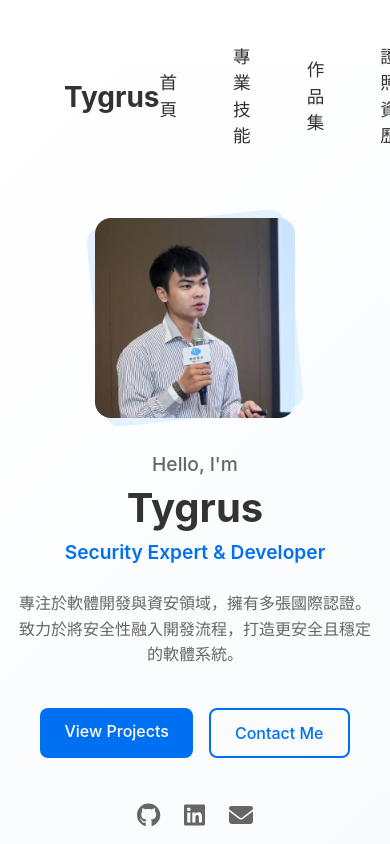
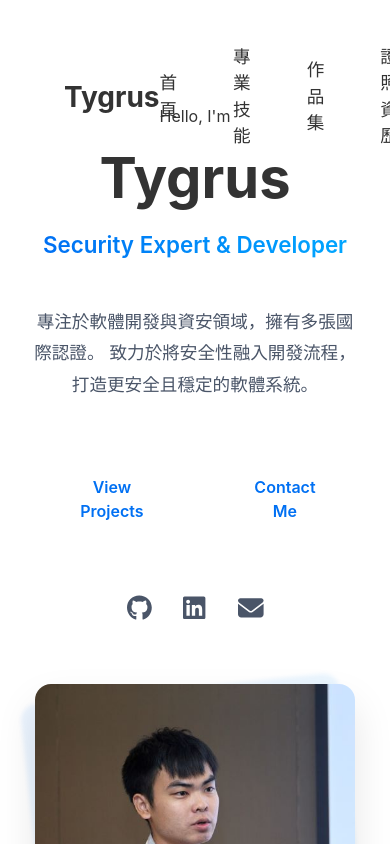
Before and after one commit to Lung-Yu/Lung-Yu.github.io, a React (Vite) app: page / in a window 390 px wide. Shown: the top 844 px of the page. Built offline with nearby package versions, Linux system fonts and the light colour scheme.

Commit message:
調整 Hero 元件的樣式，降低高度、收窄最大寬度，改善排版與響應式設計

```diff
--- a/src/styles/Hero.css
+++ b/src/styles/Hero.css
@@ -1,137 +1,58 @@
 .hero {
     position: relative;
-    min-height: 100vh;
+    min-height: 90vh; /* 稍微降低高度，避免過於空曠 */
     display: flex;
     align-items: center;
     background-color: #ffffff;
-    padding-top: 80px;
-}
-
-.hero-background {
-    position: absolute;
-    inset: 0;
-}
-
-.hero-gradient {
-    position: absolute;
-    inset: 0;
-    background: linear-gradient(135deg, #ffffff 0%, #f8fafc 100%);
-}
-
-.hero-title .greeting {
-    font-size: 1.2rem;
-    color: #666;
-    font-weight: 500;
-    background: none;
-    padding: 0;
+    padding: 60px 0; /* 調整上下間距 */
   }
 
   .hero-content {
     width: 100%;
-    max-width: 1920px;
+    max-width: 1400px; /* 收窄最大寬度 */
     margin: 0 auto;
-    padding: 0 4rem;
+    padding: 0 2rem;
     position: relative;
     z-index: 1;
   }
 
   .hero-grid-container {
     display: grid;
-    grid-template-columns: 1fr 1fr;
-    gap: 4rem;
+    grid-template-columns: 1.2fr 1fr; /* 調整左右比例 */
+    gap: 2rem;
     align-items: center;
   }
 
   .hero-text {
     display: flex;
     flex-direction: column;
-    gap: 1.5rem;
+    gap: 1.25rem;
+    padding-right: 2rem; /* 增加右側間距 */
   }
 
   .hero-title {
-    display: flex;
-    flex-direction: column;
-    gap: 0.5rem;
-}
-
-.greeting {
-    font-size: 1.2rem;
-    color: #666;
-    font-weight: 500;
+    margin-bottom: 0.5rem;
   }
 
   h1 {
-    font-size: 4rem;
-    font-weight: 700;
-    color: #333;
-    line-height: 1.1;
-    margin: 0;
+    font-size: 3.5rem; /* 稍微調整標題大小 */
+    margin: 0.5rem 0;
   }
 
   .role {
-    font-size: 1.5rem;
-    color: #0070f3;
+    font-size: 1.4rem;
+    background: linear-gradient(90deg, #0070f3, #00a6ff);
+    -webkit-background-clip: text;
+    -webkit-text-fill-color: transparent;
     font-weight: 600;
   }
 
   .hero-description {
     font-size: 1.1rem;
-    line-height: 1.6;
-    color: #666;
-    max-width: 540px;
-}
-
-.hero-cta {
-    display: flex;
-    gap: 1rem;
-    margin-top: 1rem;
-}
-
-.btn {
-    padding: 0.8rem 2rem;
-    border-radius: 8px;
-    font-weight: 500;
-    transition: all 0.2s ease;
-    font-size: 1rem;
-}
-
-.btn.primary {
-    background-color: #0070f3;
-    color: white;
-    border: none;
-}
-
-.btn.primary:hover {
-    background-color: #0051cc;
-    transform: translateY(-2px);
-}
-
-.btn.secondary {
-    background-color: transparent;
-    color: #0070f3;
-    border: 2px solid #0070f3;
-}
-
-.btn.secondary:hover {
-    background-color: rgba(0, 112, 243, 0.1);
-    transform: translateY(-2px);
-}
-
-.social-links {
-    display: flex;
-    gap: 1.5rem;
-    margin-top: 1rem;
-}
-
-.social-links a {
-    color: #666;
-    font-size: 1.5rem;
-    transition: all 0.2s ease;
-}
-
-.social-links a:hover {
-    color: #0070f3;
-    transform: translateY(-2px);
+    line-height: 1.8;
+    color: #4a5568;
+    max-width: 500px;
+    margin: 1rem 0;
   }
 
   .hero-image {
@@ -139,91 +60,91 @@ h1 {
     width: 100%;
     height: 100%;
     display: flex;
-    justify-content: center;
+    justify-content: flex-end; /* 向右對齊 */
     align-items: center;
   }
 
   .hero-image img {
-    width: 320px;
-    height: 320px;
+    width: 360px; /* 稍微放大照片 */
+    height: 360px;
     object-fit: cover;
     border-radius: 16px;
     position: relative;
     z-index: 1;
+    box-shadow: 0 20px 40px rgba(0, 0, 0, 0.1); /* 增強陰影效果 */
   }
 
   .image-backdrop {
     position: absolute;
+    width: 360px;
+    height: 360px;
+    background: linear-gradient(135deg, #0070f3 0%, #00a6ff 100%);
+    border-radius: 16px;
+    transform: rotate(-6deg) translateY(4px); /* 調整旋轉角度和位置 */
+    opacity: 0.08; /* 微調透明度 */
+    filter: blur(2px); /* 添加模糊效果 */
+  }
+
+  .hero-cta {
+    display: flex;
+    gap: 1.25rem;
+    margin-top: 1.5rem;
+  }
+
+  .btn {
+    padding: 0.9rem 2.2rem;
+    border-radius: 10px;
+    font-weight: 600;
+    transition: all 0.3s ease;
+    font-size: 1rem;
+  }
+
+  .social-links {
+    margin-top: 2rem;
+    display: flex;
+    gap: 2rem;
+  }
+
+  .social-links a {
+    color: #4a5568;
+    font-size: 1.6rem;
+    transition: all 0.3s ease;
+  }
+
+  /* 響應式調整 */
+  @media (max-width: 1024px) {
+    .hero-grid-container {
+      gap: 1.5rem;
+    }
+
+    .hero-image img,
+    .image-backdrop {
       width: 320px;
       height: 320px;
-    background: linear-gradient(135deg, #0070f3 0%, #00a6ff 100%);
-    border-radius: 16px;
-    transform: rotate(-6deg);
-    opacity: 0.1;
+    }
   }
 
   @media (max-width: 768px) {
+    .hero {
+      padding: 40px 0;
+    }
+
     .hero-grid-container {
       grid-template-columns: 1fr;
-        gap: 2rem;
       text-align: center;
     }
 
     .hero-text {
+      padding-right: 0;
       align-items: center;
     }
 
-    h1 {
-        font-size: 3rem;
-    }
-
     .hero-description {
-        margin: 0 auto;
-    }
-
-    .hero-cta {
-        justify-content: center;
-    }
-
-    .social-links {
-        justify-content: center;
+      margin: 1rem auto;
     }
 
     .hero-image {
-        order: -1;
-    }
-
-    .hero-image img,
-    .image-backdrop {
-        width: 240px;
-        height: 240px;
+      justify-content: center;
+      margin-top: 2rem;
     }
   }
-
-@media (max-width: 480px) {
-    .hero-content {
-        padding: 1rem;
-    }
-
-    h1 {
-        font-size: 2.5rem;
-    }
-
-    .role {
-        font-size: 1.2rem;
-    }
-
-    .hero-description {
-        font-size: 1rem;
-    }
-
-    .hero-image img,
-    .image-backdrop {
-        width: 200px;
-        height: 200px;
-    }
-
-    .btn {
-        padding: 0.7rem 1.5rem;
-    }
-}
```
Lines whose indentation alone changed are shown as unchanged.
